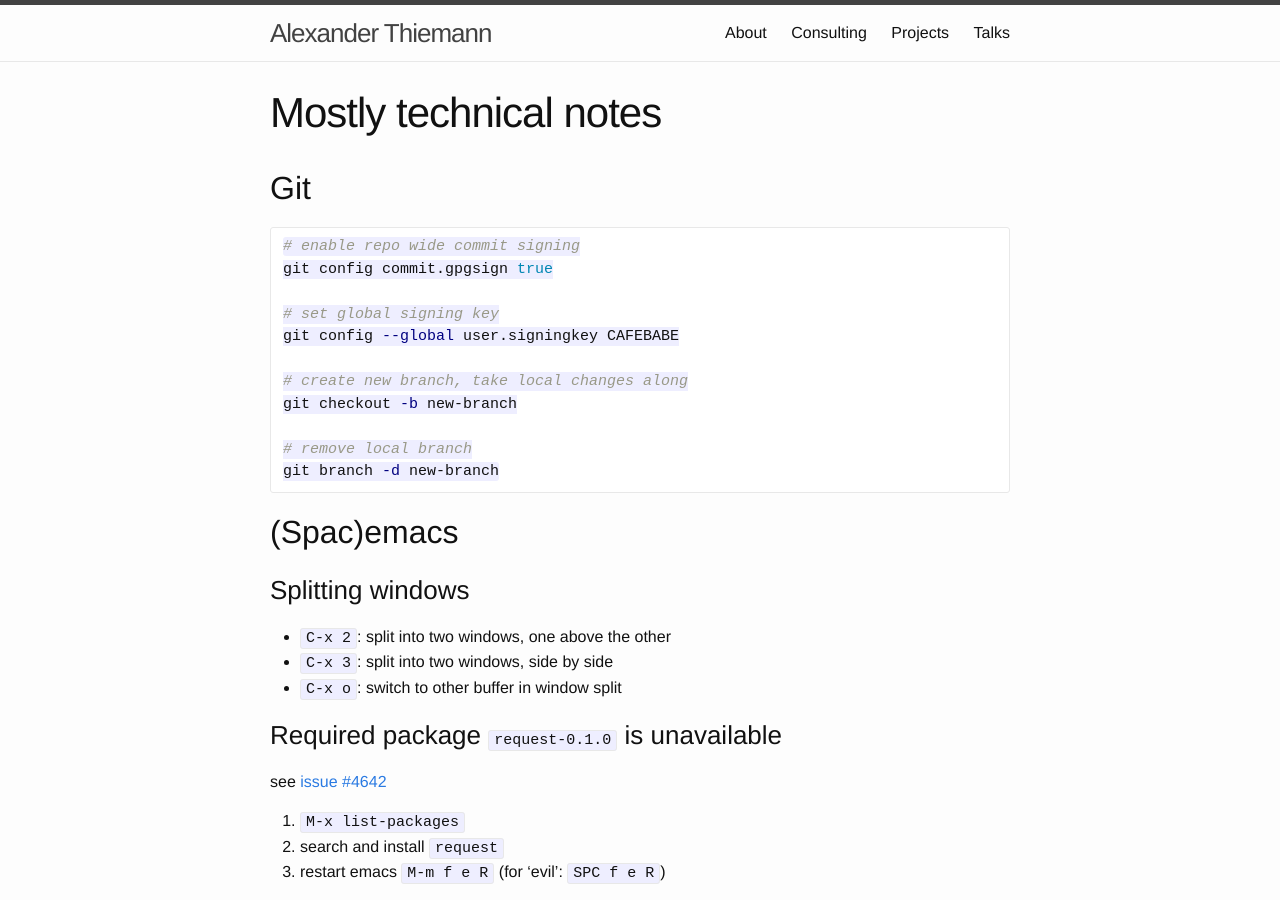
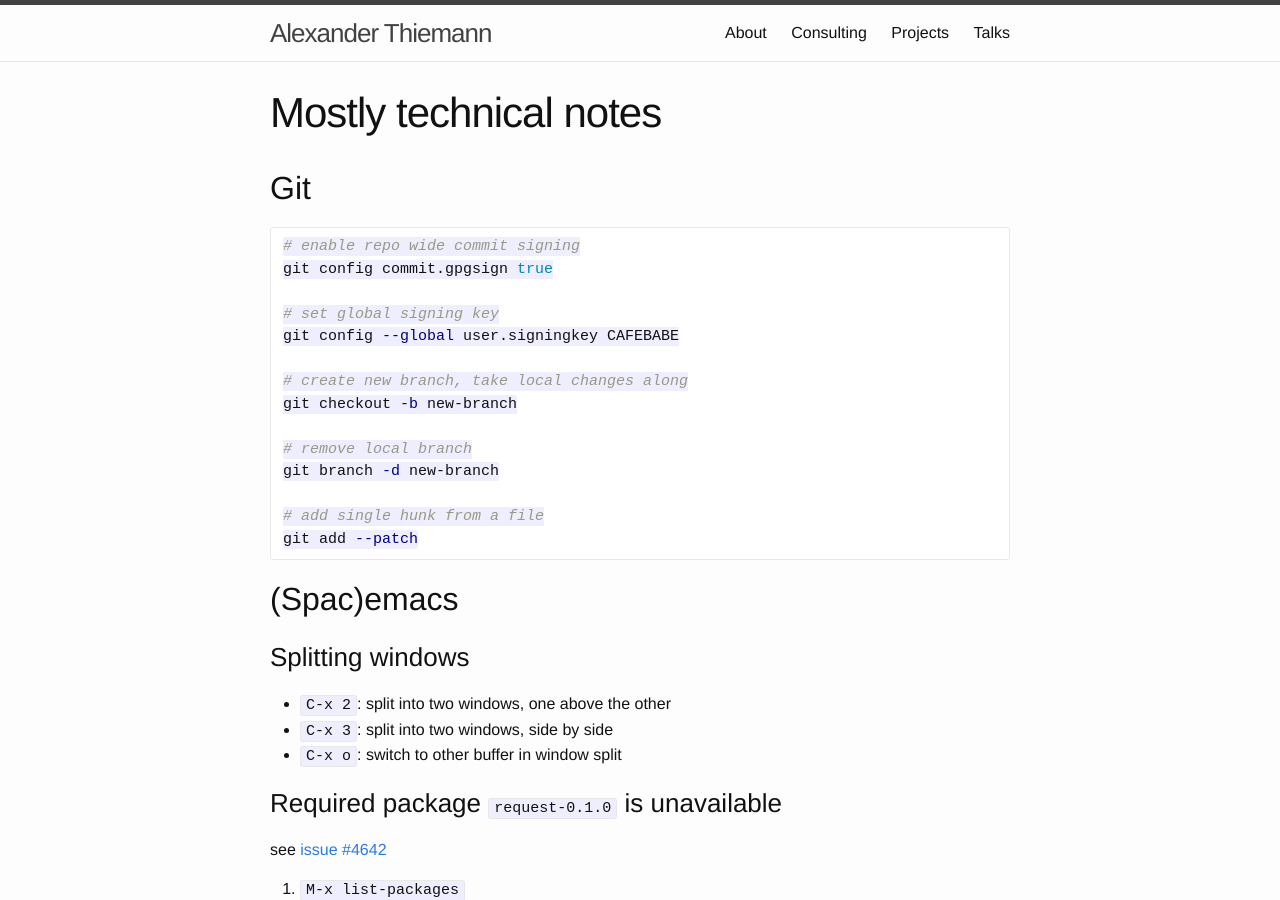
Before and after one commit to agrafix/homepage, a Jekyll site: the page built from notes.md, in a window 1280 px wide and 900 px high. Built offline with Jekyll 4.4.1, drawn with Linux system fonts in a browser that asks for light colours.

Commit message:
add git add --patch

````diff
--- a/notes.md
+++ b/notes.md
@@ -18,6 +18,9 @@ git checkout -b new-branch
 
 # remove local branch
 git branch -d new-branch
+
+# add single hunk from a file
+git add --patch
 ```
 
 ## (Spac)emacs
````
